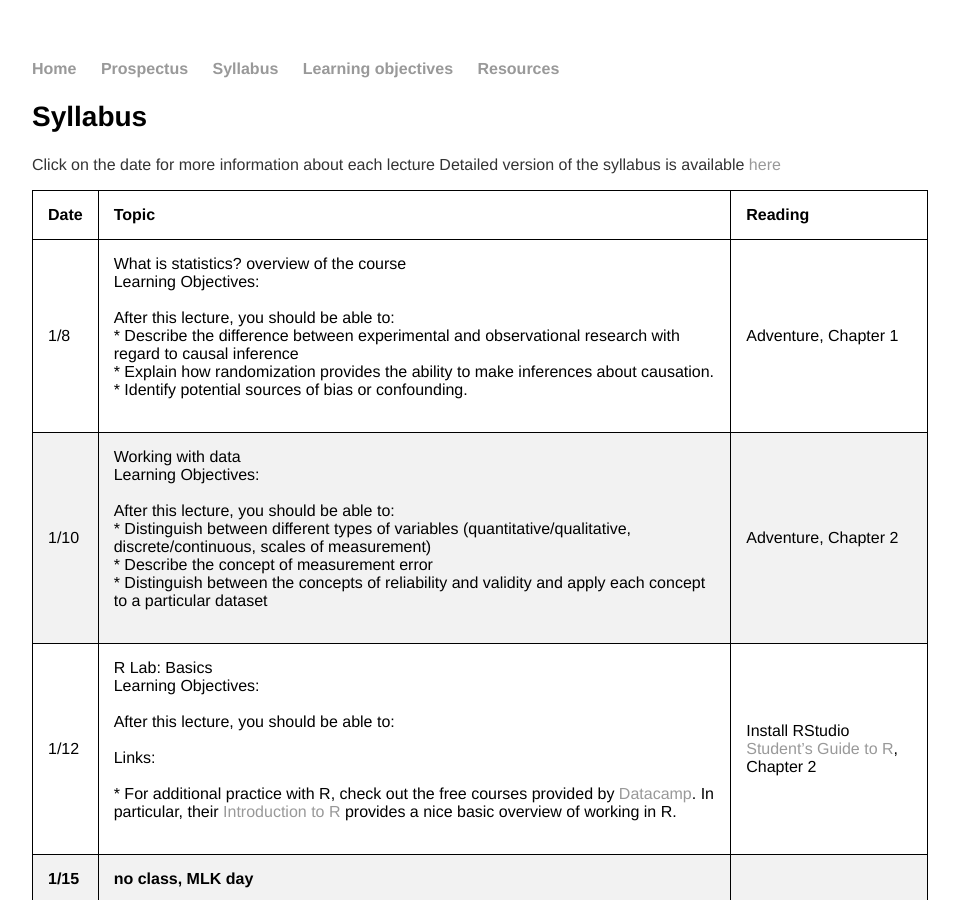
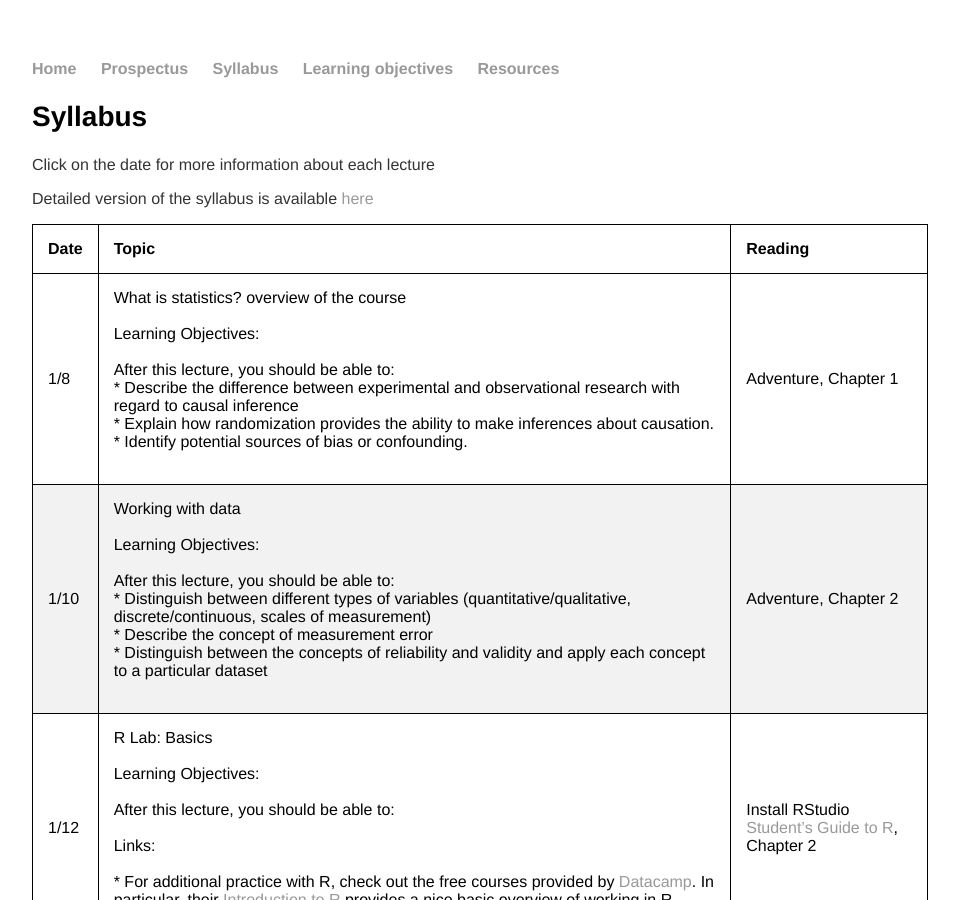
Before and after one commit to stats60/stats60.github.io, a Jekyll site: the page built from full_syllabus/index.md, in a window 1280 px wide and 900 px high. Shown: the whole window, without its empty margins (160-1119 px from the left). Built offline with Jekyll 4.4.1, drawn with Linux system fonts in a browser that asks for light colours; our own code applies the rules of GitHub Pages for plain Markdown files.

Commit message:
autoupdate

```diff
--- a/full_syllabus/index.md
+++ b/full_syllabus/index.md
@@ -5,38 +5,39 @@
 ## Syllabus
 
 Click on the date for more information about each lecture
+
 Detailed version of the syllabus is available [here](../full_syllabus)
 
 | Date|Topic|Reading|
 | ---|---|---|
-| 1/8|What is statistics? overview of the course<br>Learning Objectives:<br><br>After this lecture, you should be able to:<br>* Describe the difference between experimental and observational research with regard to causal inference<br>* Explain how randomization provides the ability to make inferences about causation.<br>* Identify potential sources of bias or confounding.<br><br>|Adventure, Chapter 1|
-| 1/10|Working with data <br>Learning Objectives:<br><br>After this lecture, you should be able to:<br>* Distinguish between different types of variables (quantitative/qualitative, discrete/continuous, scales of measurement)<br>* Describe the concept of measurement error<br>* Distinguish between the concepts of reliability and validity and apply each concept to a particular dataset<br><br>|Adventure, Chapter 2|
-| 1/12|R Lab: Basics<br>Learning Objectives:<br><br>After this lecture, you should be able to:<br><br>Links:<br><br>* For additional practice with R, check out the free courses provided by [Datacamp](http://www.datacamp.com).  In particular, their [Introduction to R](https://www.datacamp.com/courses/free-introduction-to-r) provides a nice basic overview of working in R.<br><br>|Install RStudio<br>[Student's Guide to R](https://cran.r-project.org/doc/contrib/Horton+Pruim+Kaplan_MOSAIC-StudentGuide.pdf), Chapter 2|
+| 1/8|What is statistics? overview of the course<br><br>Learning Objectives:<br><br>After this lecture, you should be able to:<br>* Describe the difference between experimental and observational research with regard to causal inference<br>* Explain how randomization provides the ability to make inferences about causation.<br>* Identify potential sources of bias or confounding.<br><br>|Adventure, Chapter 1|
+| 1/10|Working with data <br><br>Learning Objectives:<br><br>After this lecture, you should be able to:<br>* Distinguish between different types of variables (quantitative/qualitative, discrete/continuous, scales of measurement)<br>* Describe the concept of measurement error<br>* Distinguish between the concepts of reliability and validity and apply each concept to a particular dataset<br><br>|Adventure, Chapter 2|
+| 1/12|R Lab: Basics<br><br>Learning Objectives:<br><br>After this lecture, you should be able to:<br><br>Links:<br><br>* For additional practice with R, check out the free courses provided by [Datacamp](http://www.datacamp.com).  In particular, their [Introduction to R](https://www.datacamp.com/courses/free-introduction-to-r) provides a nice basic overview of working in R.<br><br>|Install RStudio<br>[Student's Guide to R](https://cran.r-project.org/doc/contrib/Horton+Pruim+Kaplan_MOSAIC-StudentGuide.pdf), Chapter 2|
 | **1/15**|**no class, MLK day**|
-| 1/17|Summarizing data<br>Learning Objectives:<br><br>After this lecture, you should be able to:<br>* Compute absolute, relative, and cumulative frequency distributions for a given dataset<br>* Generate a graphical representation of frequency distributions<br><br>|Adventure, Chapter 3|
-| 1/19|Fitting models (central tendency)<br>Learning Objectives:<br><br>After this lecture, you should be able to:<br>* Describe the basic equation for statistical models (outcome=model + error)<br>* Describe different measures of central tendency and dispersion, how they are computed, and how to determine which is most appropriate in any given circumstance.<br><br>|Adventure, Chapter 4|
-| 1/22|Visualizing data<br>Learning Objectives:<br><br>After this lecture, you should be able to:<br>* Describe the principles that distinguish between good and bad graphs, and use them to identify good versus bad graphs.<br><br>|Adventure, Chapter 5|
+| 1/17|Summarizing data<br><br>Learning Objectives:<br><br>After this lecture, you should be able to:<br>* Compute absolute, relative, and cumulative frequency distributions for a given dataset<br>* Generate a graphical representation of frequency distributions<br><br>|Adventure, Chapter 3|
+| 1/19|Fitting models (central tendency)<br><br>Learning Objectives:<br><br>After this lecture, you should be able to:<br>* Describe the basic equation for statistical models (outcome=model + error)<br>* Describe different measures of central tendency and dispersion, how they are computed, and how to determine which is most appropriate in any given circumstance.<br><br>|Adventure, Chapter 4|
+| 1/22|Visualizing data<br><br>Learning Objectives:<br><br>After this lecture, you should be able to:<br>* Describe the principles that distinguish between good and bad graphs, and use them to identify good versus bad graphs.<br><br>|Adventure, Chapter 5|
 | 1/24|R Lab: Distributions, percentiles and simulation<br>||
-| 1/26|Z-scores<br>Learning Objectives:<br><br>After this lecture, you should be able to:<br><br>Links:<br><br>* <br><br>|Adventure, Chapter 6|
-| 1/29|Probability<br>Learning Objectives:<br><br>After this lecture, you should be able to:<br>* Describe the sample space for a selected random experiment.<br>* Compute relative frequency and empirical probability for a given set of events<br>* Find probabilities of single events, complementary events, and the unions and intersections of collections of events.<br><br>Links:<br><br>* <br><br>|Adventure, Chapter 7|
-| 1/31|Probability, cont.<br>Learning Objectives:<br><br>After this lecture, you should be able to:<br>* Describe the difference between a probability and a conditional probability<br>* Use Bayes’ theorem to compute the inverse conditional probability.<br>* Describe the law of large numbers.<br><br>|Adventure, Chapter 7, contd.|
-| 2/2|R lab: probability<br>Learning Objectives:<br><br>After this lecture, you should be able to:<br><br>Links:<br><br>* <br><br>|[Student's Guide to R](https://cran.r-project.org/doc/contrib/Horton+Pruim+Kaplan_MOSAIC-StudentGuide.pdf), Chapter 11|
-| 2/5|Sampling<br>Learning Objectives:<br><br>After this lecture, you should be able to:<br>* Distinguish between a population and a sample, and between population parameters and statistics<br>* Describe the concepts of sampling error and sampling distribution<br>* Describe how the Central Limit Theorem determines the nature of the sampling distribution of the mean<br><br>|Adventure, Chapter 8|
+| 1/26|Z-scores<br><br>Learning Objectives:<br><br>After this lecture, you should be able to:<br><br>Links:<br><br>* <br><br>|Adventure, Chapter 6|
+| 1/29|Probability<br><br>Learning Objectives:<br><br>After this lecture, you should be able to:<br>* Describe the sample space for a selected random experiment.<br>* Compute relative frequency and empirical probability for a given set of events<br>* Find probabilities of single events, complementary events, and the unions and intersections of collections of events.<br><br>Links:<br><br>* <br><br>|Adventure, Chapter 7|
+| 1/31|Probability, cont.<br><br>Learning Objectives:<br><br>After this lecture, you should be able to:<br>* Describe the difference between a probability and a conditional probability<br>* Use Bayes’ theorem to compute the inverse conditional probability.<br>* Describe the law of large numbers.<br><br>|Adventure, Chapter 7, contd.|
+| 2/2|R lab: probability<br><br>Learning Objectives:<br><br>After this lecture, you should be able to:<br><br>Links:<br><br>* <br><br>|[Student's Guide to R](https://cran.r-project.org/doc/contrib/Horton+Pruim+Kaplan_MOSAIC-StudentGuide.pdf), Chapter 11|
+| 2/5|Sampling<br><br>Learning Objectives:<br><br>After this lecture, you should be able to:<br>* Distinguish between a population and a sample, and between population parameters and statistics<br>* Describe the concepts of sampling error and sampling distribution<br>* Describe how the Central Limit Theorem determines the nature of the sampling distribution of the mean<br><br>|Adventure, Chapter 8|
 | 2/7|Resampling<br>|Adventure, Chapter 9|
 | 2/9|R lab: Data wrangling<br>||
 | 2/12|Robust estimation<br>|Adventure, Chapter 9, cont.|
-| 2/14|Hypothesis testing<br>Learning Objectives:<br><br>After this lecture, you should be able to:<br>* Identify the components of a hypothesis test, including the parameter of interest, the null and alternative hypotheses, and the test statistic.<br>* Describe the proper interpretations of a p-value and a confidence interval as well as common misinterpretations<br>* Distinguish between the two types of error in hypothesis testing, and the factors that determine them.<br><br>|Adventure, Chapter 10|
-| 2/16|Hypothesis testing, cont.<br>Learning Objectives:<br><br>After this lecture, you should be able to:<br>* Describe how resampling can be used to compute a p-value.<br>* Describe the concept of positive predictive value and apply it in the context of a specific inference.<br>* Define the concept of statistical power, and compute statistical power for a given statistical test.<br>* Describe the main criticisms of null hypothesis statistical testing<br><br>|Adventure, Chapter 10, cont.|
+| 2/14|Hypothesis testing<br><br>Learning Objectives:<br><br>After this lecture, you should be able to:<br>* Identify the components of a hypothesis test, including the parameter of interest, the null and alternative hypotheses, and the test statistic.<br>* Describe the proper interpretations of a p-value and a confidence interval as well as common misinterpretations<br>* Distinguish between the two types of error in hypothesis testing, and the factors that determine them.<br><br>|Adventure, Chapter 10|
+| 2/16|Hypothesis testing, cont.<br><br>Learning Objectives:<br><br>After this lecture, you should be able to:<br>* Describe how resampling can be used to compute a p-value.<br>* Describe the concept of positive predictive value and apply it in the context of a specific inference.<br>* Define the concept of statistical power, and compute statistical power for a given statistical test.<br>* Describe the main criticisms of null hypothesis statistical testing<br><br>|Adventure, Chapter 10, cont.|
 | **2/19**|**no class, Presidents day**|
-| 2/21|Confidence intervals and effect sizes<br>Learning Objectives:<br><br>After this lecture, you should be able to:<br>* Describe the proper interpretation of a confidence interval, and compute a confidence interval for the mean of a given dataset.<br>* Define the concept of effect size, and compute the effect size for a given test.<br><br>|Adventure, Chapter 11|
+| 2/21|Confidence intervals and effect sizes<br><br>Learning Objectives:<br><br>After this lecture, you should be able to:<br>* Describe the proper interpretation of a confidence interval, and compute a confidence interval for the mean of a given dataset.<br>* Define the concept of effect size, and compute the effect size for a given test.<br><br>|Adventure, Chapter 11|
 | 2/23|Bayesian analysis<br>|Adventure, Chapter 11, cont.|
 | 2/26|Bayesian analysis, cont.<br>|Adventure, Chapter 11, cont.|
 | 2/28|Assumptions of modeling<br>|Adventure, Chapter 12|
-| 3/2|Modeling categorical relationships<br>Learning Objectives:<br><br>After this lecture, you should be able to:<br>* Describe the concept of a contingency table for categorical data.<br>* Describe the concept of the chi-squared test for association and compute it for a given contingency table.<br><br>|Adventure, Chapter 13|
-| 3/5|Modeling continuous relationships<br>Learning Objectives:<br><br>After this lecture, you should be able to:<br>* Describe the concept of the correlation coefficient and its interpretation and compute it for a bivariate dataset<br>* Describe the potential causal influences that can give rise to a correlation.<br><br>|Adventure, Chapter 13, cont.|
-| 3/7|The general linear model<br>Learning Objectives:<br><br>After this lecture, you should be able to:<br>* Describe the concept of linear regression and apply it to a bivariate dataset<br>* Describe the problem of overfitting and identify it in an example dataset.<br><br>|Adventure, Chapter 14|
-| 3/9|Comparing two means<br>Learning Objectives:<br><br>After this lecture, you should be able to:<br>* Determine whether a one-sample t-test or two-sample t-test is appropriate for a given hypothesis.<br>* Compute a one-sample and two-sample t-test on relevant datasets, and compute the effect size and confidence intervals associated with each of these tests.<br><br>|Adventure, Chapter 15|
+| 3/2|Modeling categorical relationships<br><br>Learning Objectives:<br><br>After this lecture, you should be able to:<br>* Describe the concept of a contingency table for categorical data.<br>* Describe the concept of the chi-squared test for association and compute it for a given contingency table.<br><br>|Adventure, Chapter 13|
+| 3/5|Modeling continuous relationships<br><br>Learning Objectives:<br><br>After this lecture, you should be able to:<br>* Describe the concept of the correlation coefficient and its interpretation and compute it for a bivariate dataset<br>* Describe the potential causal influences that can give rise to a correlation.<br><br>|Adventure, Chapter 13, cont.|
+| 3/7|The general linear model<br><br>Learning Objectives:<br><br>After this lecture, you should be able to:<br>* Describe the concept of linear regression and apply it to a bivariate dataset<br>* Describe the problem of overfitting and identify it in an example dataset.<br><br>|Adventure, Chapter 14|
+| 3/9|Comparing two means<br><br>Learning Objectives:<br><br>After this lecture, you should be able to:<br>* Determine whether a one-sample t-test or two-sample t-test is appropriate for a given hypothesis.<br>* Compute a one-sample and two-sample t-test on relevant datasets, and compute the effect size and confidence intervals associated with each of these tests.<br><br>|Adventure, Chapter 15|
 | 3/12|Comparing more than two means<br>|Adventure, Chapter 16 (pages 569-592)|
 | 3/14|R lab: statistical inference<br>||
-| 3/16|Doing reproducible research<br>Learning Objectives:<br><br>After this lecture, you should be able to:<br>* Identify cases of circular analysis/double-dipping<br>* Describe the problem of multiple comparisons and methods for correcting for it<br><br>||
+| 3/16|Doing reproducible research<br><br>Learning Objectives:<br><br>After this lecture, you should be able to:<br>* Identify cases of circular analysis/double-dipping<br>* Describe the problem of multiple comparisons and methods for correcting for it<br><br>||
 | **TBD**|**Final meeting with project presentations?**|
```
Also changed, not shown: syllabus/index.md (+20 -19 lines).
